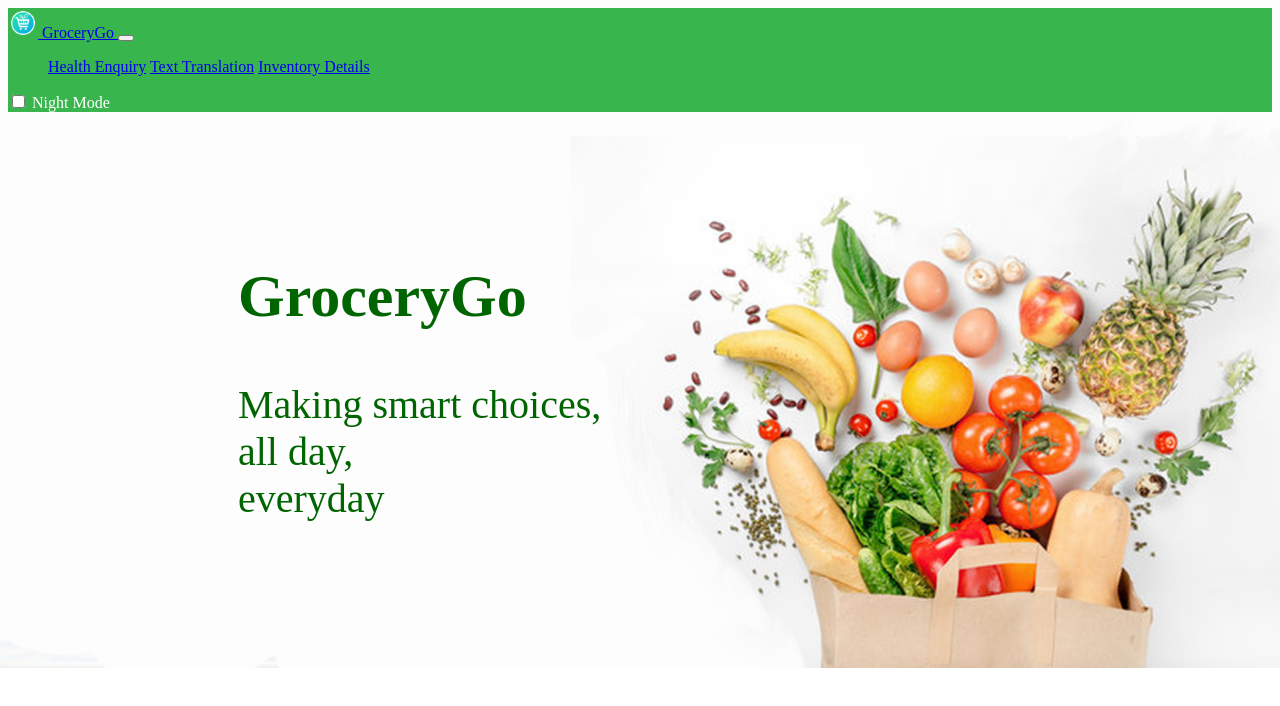
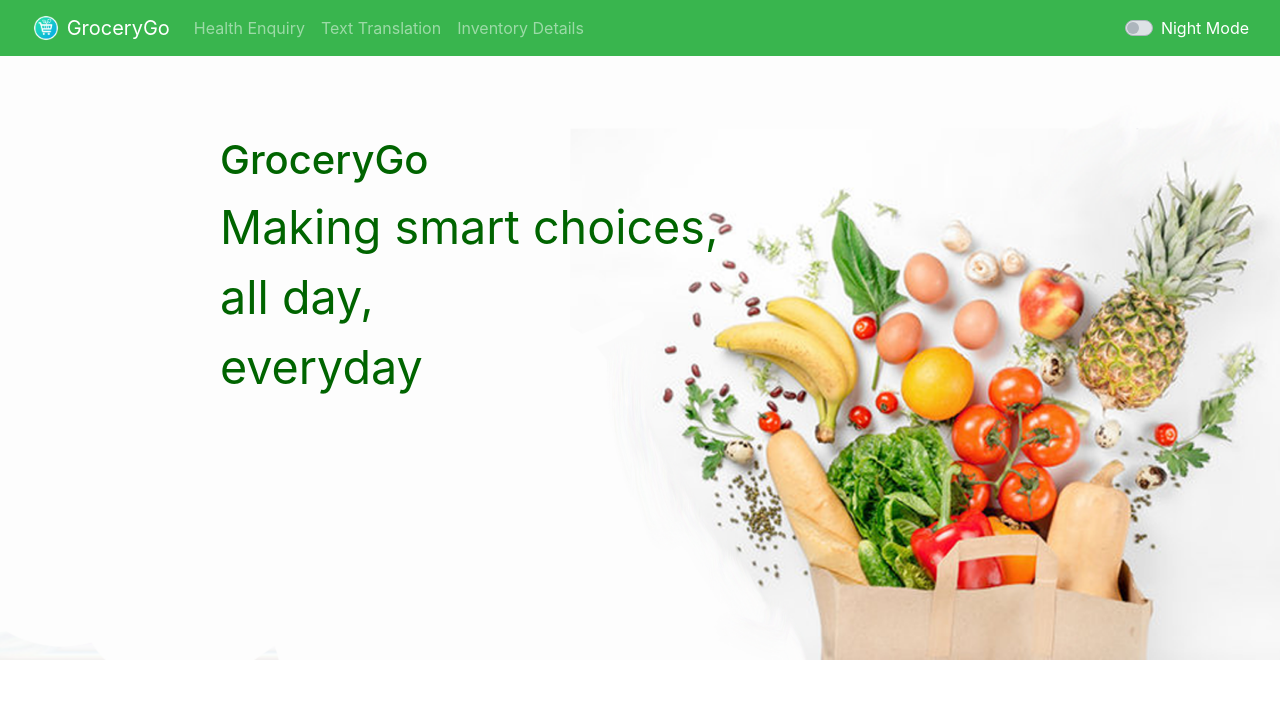
Before and after one commit to HongYih/PFD-Team-A, a plain HTML site: page landingpage.html in a window 1280 px wide. Shown: the top 706 px of the page. Drawn offline with nearby package versions, Linux system fonts and the light colour scheme.

Commit message:
landing page(updated)

```diff
--- a/css/landingpage.css
+++ b/css/landingpage.css
@@ -1,10 +1,9 @@
 div.content {
     color: darkgreen;
-    font-size:larger;
+    font-size:medium;
+    font-size: 35pt ;
+    position: relative; top: 80px; left: 20px;
     margin-left: 200px;
-    border: 100px;
-    font-size: 30pt ;
-    position: relative; top: 100px; left: 30px;
 }
 
 body {
--- a/landingpage.html
+++ b/landingpage.html
@@ -2,8 +2,13 @@
 <html>
     <head>
         <meta charset="utf-8">
+        <meta name="viewport" content="width=device-width, initial-scale=1">
+
+        <link rel="stylesheet" href="https://cdn.jsdelivr.net/npm/bootstrap@4.5.3/dist/css/bootstrap.min.css"
+        integrity="sha384-TX8t27EcRE3e/ihU7zmQxVncDAy5uIKz4rEkgIXeMed4M0jlfIDPvg6uqKI2xXr2" crossorigin="anonymous">
+    <link rel="stylesheet" href="https://maxcdn.bootstrapcdn.com/bootstrap/4.0.0/css/bootstrap.min.css" integrity="sha384-Gn5384xqQ1aoWXA+058RXPxPg6fy4IWvTNh0E263XmFcJlSAwiGgFAW/dAiS6JXm" crossorigin="anonymous">
+        <link rel="stylesheet" href="css/landingpage.css">
         <title>Landing Page</title>
-        <link rel="stylesheet" href="css/landingpage.css">
     </head>
     <body>
         <nav class="navbar navbar-expand-lg navbar-dark" style="background-color: #39b54e;">
@@ -39,9 +44,14 @@
         <section>
             <div class = "content">
                 <div class="textBox">
-                    <h2>GroceryGo</h2>
+                    <h1>GroceryGo</h1>
                     <p>Making smart choices,<br>all day,<br> everyday</p>
             </div>
+
+            <script src="https://code.jquery.com/jquery-3.2.1.slim.min.js" integrity="sha384-KJ3o2DKtIkvYIK3UENzmM7KCkRr/rE9/Qpg6aAZGJwFDMVNA/GpGFF93hXpG5KkN" crossorigin="anonymous"></script>
+<script src="https://cdnjs.cloudflare.com/ajax/libs/popper.js/1.12.9/umd/popper.min.js" integrity="sha384-ApNbgh9B+Y1QKtv3Rn7W3mgPxhU9K/ScQsAP7hUibX39j7fakFPskvXusvfa0b4Q" crossorigin="anonymous"></script>
+<script src="https://maxcdn.bootstrapcdn.com/bootstrap/4.0.0/js/bootstrap.min.js" integrity="sha384-JZR6Spejh4U02d8jOt6vLEHfe/JQGiRRSQQxSfFWpi1MquVdAyjUar5+76PVCmYl" crossorigin="anonymous"></script>
+
         </section>
     </body>
 </html>
```
Also changed, not shown: index.html (line endings or trailing spaces).
